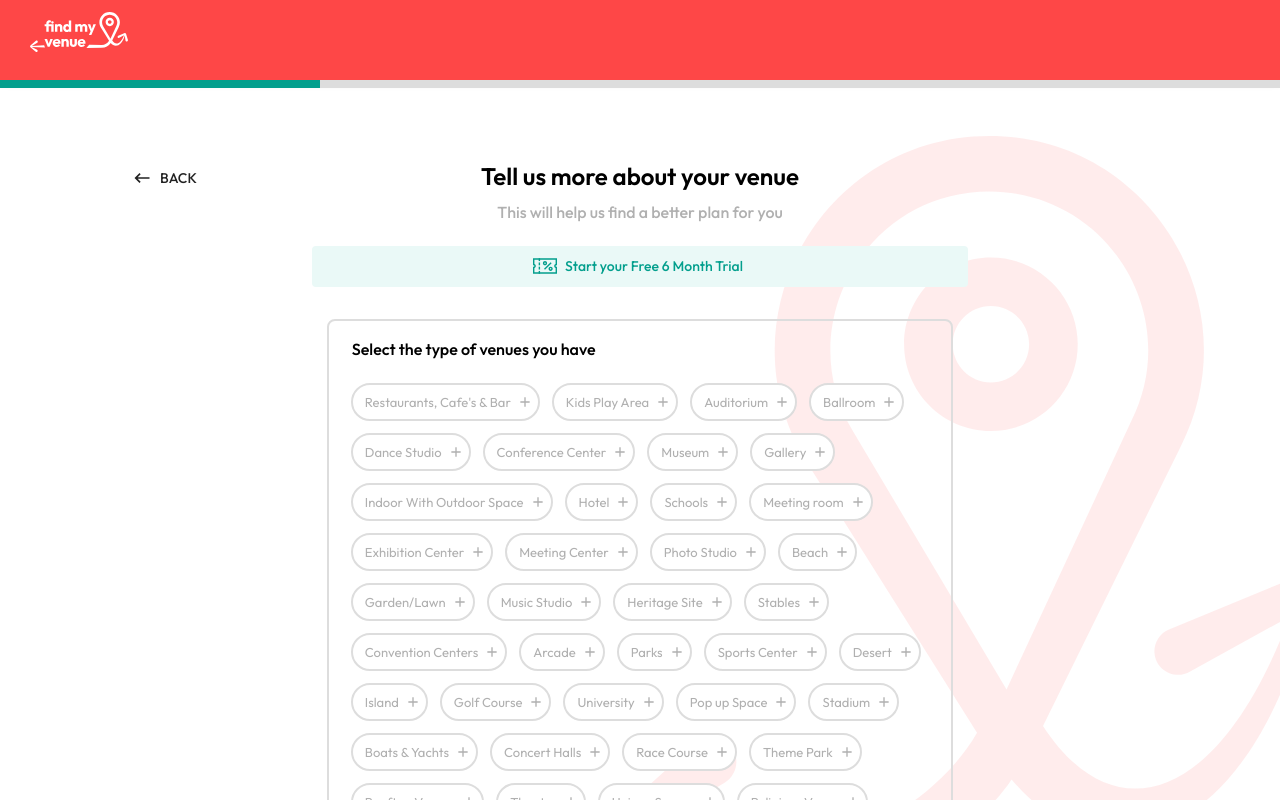
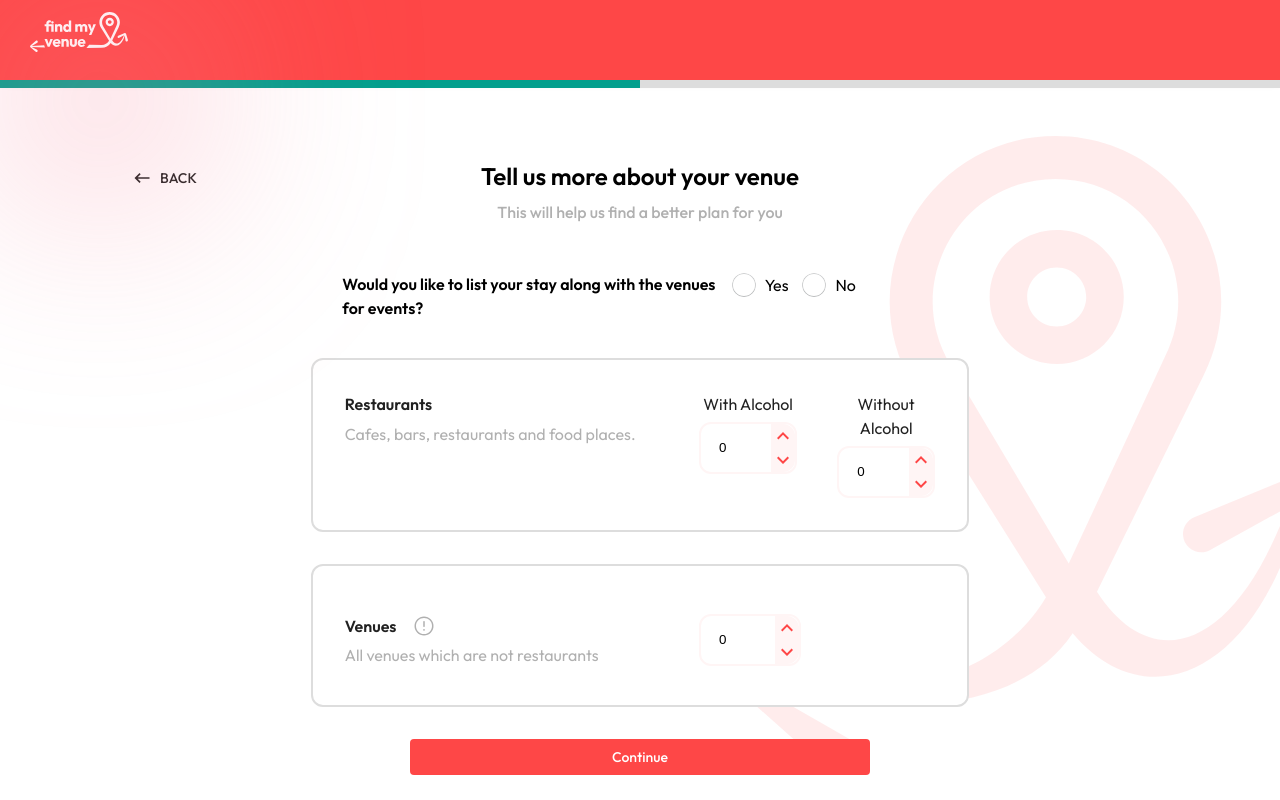
Before and after one commit to HibbanHaroon/fmv_temp, a React (Create React App) app: page /onboarding in a window 1280 px wide. Both pictures are taken after a click on the button "Hotel stay + Venues". Shown: the top 800 px of the page. Built offline with nearby package versions, Linux system fonts and the light colour scheme.

Commit message:
Generalize VenueCard

```diff
--- a/src/pages/onboarding/Onboarding.js
+++ b/src/pages/onboarding/Onboarding.js
@@ -11,6 +11,10 @@ import AboutYourVenue from "./components/AboutYourVenue";
 import MultiChipSelector from "./components/MultiChipSelector";
 import MessageCard from "./components/MessageCard";
 import TickGreenBadgeIcon from "../../assets/icons/TickGreenBadgeIcon";
+import LabelledRadioGroup from "./components/LabelledRadioGroup";
+import RestaurantCard from "./components/RestaurantCard";
+import VenueCard from "./components/VenueCard";
+import GradientBlob from "../../components/GradientBlob";
 
 function Onboarding() {
   const [activeStep, setActiveStep] = useState(0);
@@ -69,7 +73,7 @@ function Onboarding() {
   return (
     <>
       <ResponsiveAppBar />
-      <LinearProgressBar value={(activeStep / maxSteps) * 100} />
+      <LinearProgressBar value={((activeStep + 2) / (maxSteps + 2)) * 100} />
       <div
         style={{
           backgroundImage: `url(${backgroundIcon})`,
@@ -116,10 +120,12 @@ function Onboarding() {
                   fontWeight: "500",
                   textAlign: "center",
                   color: "grey.text",
+                  mb: 5,
                 }}
               >
                 This will help us find a better plan for you
               </Typography>
+              {activeStep !== 1 && (
                 <Button
                   variant="contained"
                   startIcon={<CouponIcon />}
@@ -138,13 +144,14 @@ function Onboarding() {
                 >
                   Start your Free 6 Month Trial
                 </Button>
+              )}
             </Box>
           )}
           {/* Type Of Venue Card I */}
           {activeStep === 0 && (
-            <Box sx={{ width: { xs: "100%", md: "60%" } }}>
+            <Box sx={{ width: { xs: "100%", md: "45%" } }}>
               <TypeOfVenue
-                title={"Type of Venues"}
+                title={"Type of Venue"}
                 description={
                   "Choose the type of Venue you would want to list this will help us find a suitable plan for your needs"
                 }
@@ -157,21 +164,33 @@ function Onboarding() {
             </Box>
           )}
 
-          {activeStep === 1 && <MultiChipSelector />}
+          {/* {activeStep === 1 && <MultiChipSelector />} */}
 
-          {activeStep === 2 && (
-            <AboutYourVenue
+          {activeStep === 1 && (
+            <>
+              <LabelledRadioGroup
+                label="Would you like to list your stay along with the venues for events?"
+                // Any other props needed for LabelledRadioGroup
+              />
+              <RestaurantCard
                 withAlcoholNumber={withAlcoholNumber}
                 withoutAlcoholNumber={withoutAlcoholNumber}
-              sameLocation={sameLocation}
-              quantityNumber={quantityNumber}
                 handleWithAlcoholNumberChange={handleWithAlcoholNumberChange}
                 handleWithoutAlcoholNumberChange={
                   handleWithoutAlcoholNumberChange
                 }
+              />
+              <VenueCard
+                toolTipText={
+                  "Make sure all the venues are part of the same hotel for example ballroom, meeting room, beach, lawn"
+                }
+                title={"Venues"}
+                description={"All venues which are not restaurants"}
                 handleSameLocationChange={handleSameLocationChange}
+                quantityNumber={quantityNumber}
                 handleQuantityNumberChange={handleQuantityNumberChange}
-            ></AboutYourVenue>
+              />
+            </>
           )}
 
           {activeStep === 3 && (
@@ -220,6 +239,7 @@ function Onboarding() {
             </Button>
           </Box>
         )}
+        <GradientBlob></GradientBlob>
       </div>
     </>
   );
--- a/src/pages/onboarding/components/VenueCard.js
+++ b/src/pages/onboarding/components/VenueCard.js
@@ -6,10 +6,12 @@ import LabelledRadioGroup from "./LabelledRadioGroup";
 
 function VenueCard({
   isLocation = false,
+  labelText,
   sameLocation = null,
   handleSameLocationChange = null,
   isOtherText = false,
   otherText = null,
+  toolTipText,
   quantityNumber,
   handleQuantityNumberChange,
   title,
@@ -32,7 +34,7 @@ function VenueCard({
     >
       {isLocation && (
         <LabelledRadioGroup
-          label={"Are your venues at the same location?"}
+          label={labelText}
           value={sameLocation}
           handleChange={handleSameLocationChange}
         />
@@ -86,7 +88,7 @@ function VenueCard({
             >
               {title}
             </Typography>
-            <Tooltip text={"Hello"} />
+            <Tooltip text={toolTipText} />
           </Box>
           <Typography
             variant="body1"
@@ -118,7 +120,7 @@ function VenueCard({
               width: "43%",
             }}
           >
-            <Typography
+            {/* <Typography
               variant="body1"
               gutterBottom
               fontWeight="400"
@@ -131,7 +133,7 @@ function VenueCard({
               }}
             >
               Quantity
-            </Typography>
+            </Typography> */}
             <TextfieldNumber
               value={quantityNumber}
               onChange={handleQuantityNumberChange}
```
Lines whose indentation alone changed are shown as unchanged.
